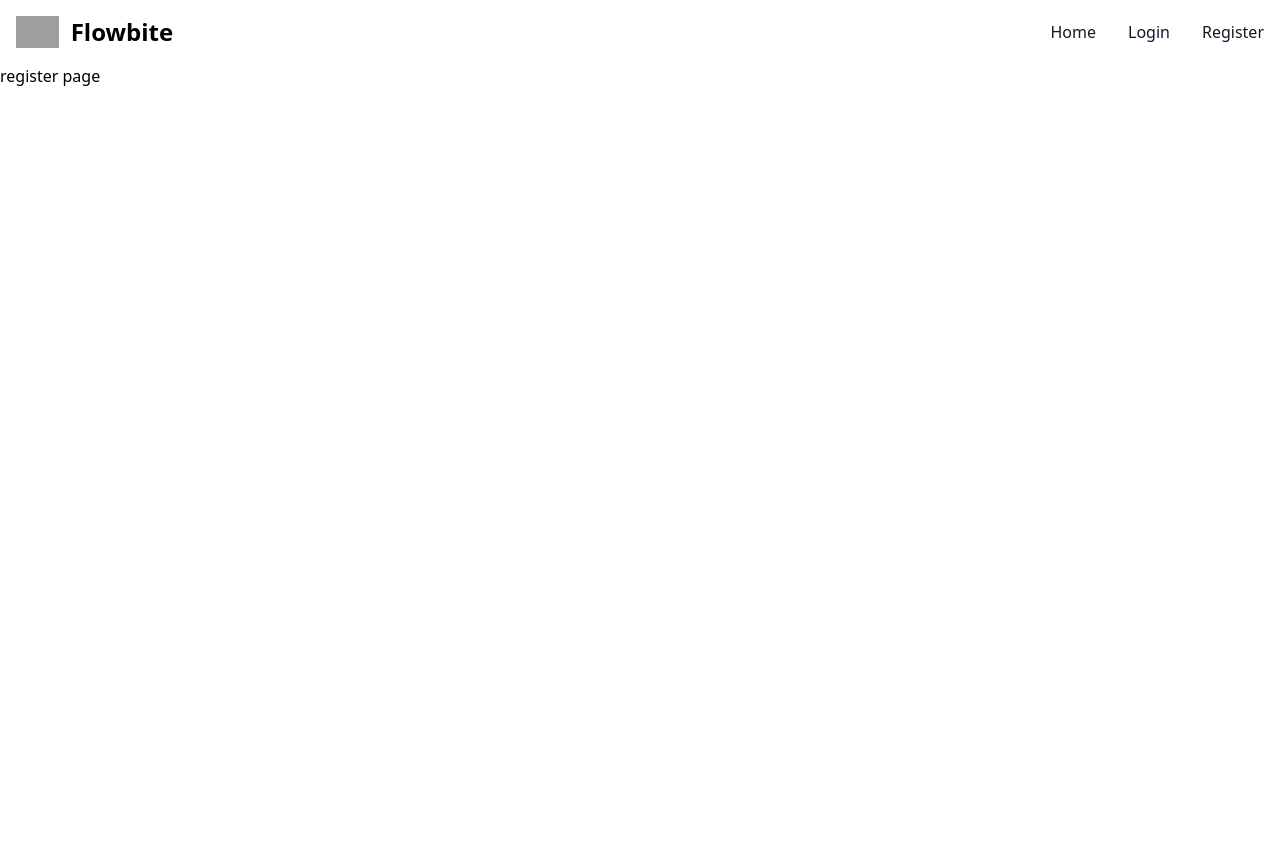
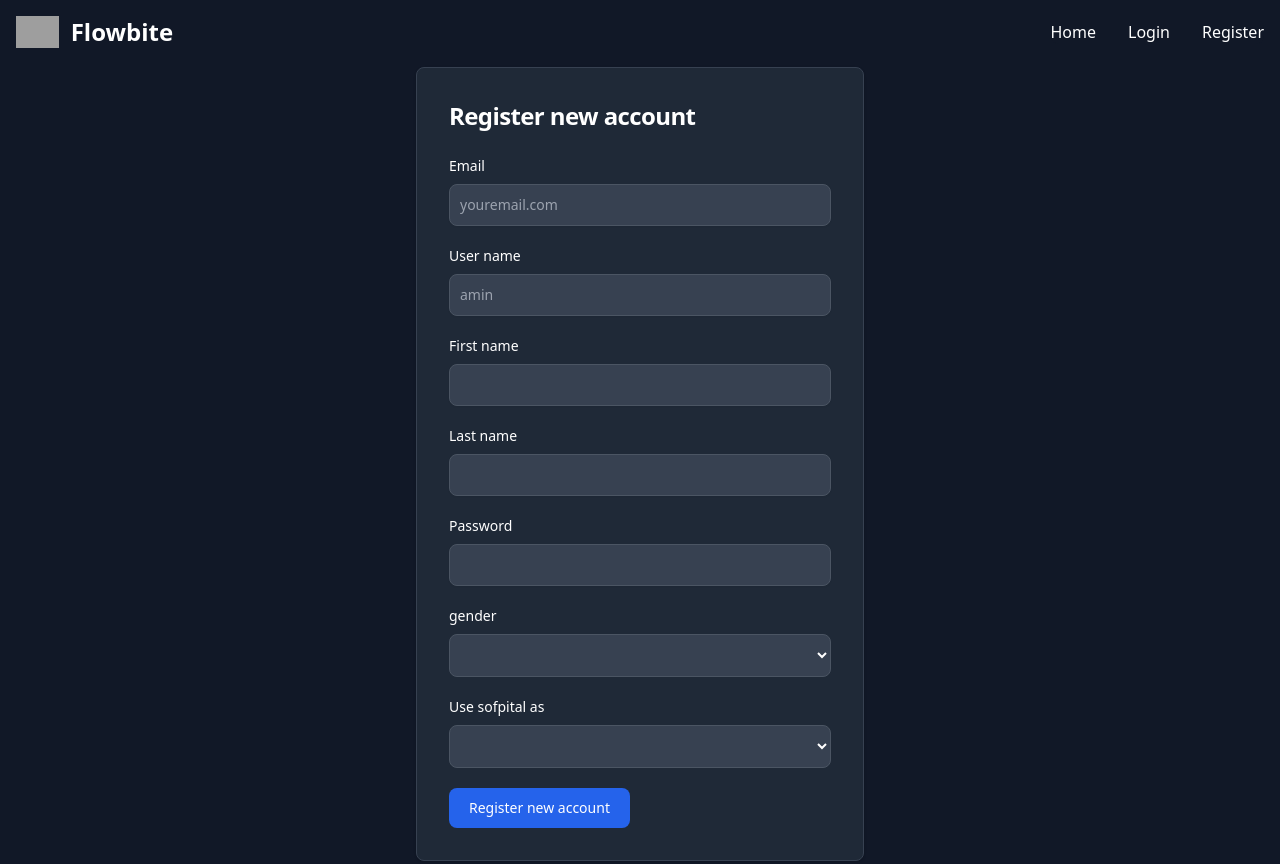
Before and after one commit to louzanizineddine/sofpital, a Vue app in the folder frontend/: page /register in a window 1280 px wide. Before the commit the page ends 800 px from the top, so only its background shows below. Built offline with nearby package versions, Linux system fonts and the light colour scheme; grey boxes are pictures that could not be loaded.

Commit message:
basic register

```diff
--- a/frontend/src/App.vue
+++ b/frontend/src/App.vue
@@ -7,7 +7,7 @@ import Register from './components/Register.vue';
 </script>
 
 <template>
-  <main>
+  <main class="dark">
     <Navbar></Navbar>
     <RouterView></RouterView>
   </main>
--- a/frontend/src/components/Home.vue
+++ b/frontend/src/components/Home.vue
@@ -11,5 +11,7 @@ console.log(user.value);
 </script>
 
 <template>
-    <div>home page</div>
+
+<section class="bg-gray-50 dark:bg-gray-900">
+</section>
 </template>
--- a/frontend/src/components/Login.vue
+++ b/frontend/src/components/Login.vue
@@ -1,20 +1,20 @@
 <script setup>
-
 import { ref } from 'vue'
 import { useRouter } from 'vue-router';
-    console.log('login page')
+
 const router = useRouter();
 const form = ref({
     email: '',
     password: '',
-    })
+});
+
 const HandleLogin = async () => {
     const data = await fetch('http://localhost:8000/api/auth/login', {
         method: 'POST',
         headers: {
-                'Content-Type': 'application/json'
+            'Content-Type': 'application/json',
         },
-            body: JSON.stringify(form.value)
+        body: JSON.stringify(form.value),
     });
     const response = await data.json();
     console.log(response);
@@ -22,32 +22,40 @@
     if (response.status === 'success') {
         router.push({ name: 'Home' });
     }
-    }
+};
 </script>
 
 <template>
-    <form
-        @submit.prevent="HandleLogin"
-         class="max-w-sm mx-auto">
-        <div class="mb-5">
-            <label for="email" class="block mb-2 text-sm font-medium text-gray-900 dark:text-white">Your email</label>
-            <input
-                type="email"
-                id="email"
-                v-model="form.email"
-                class="bg-gray-50 border border-gray-300 text-gray-900 text-sm rounded-lg focus:ring-blue-500 focus:border-blue-500 block w-full p-2.5 dark:bg-gray-700 dark:border-gray-600 dark:placeholder-gray-400 dark:text-white dark:focus:ring-blue-500 dark:focus:border-blue-500"
-                placeholder="name@flowbite.com" required>
+    <section class="bg-gray-50 dark:bg-gray-900">
+        <div class="flex flex-col items-center justify-center px-6 py-8 mx-auto md:h-screen lg:py-0">
+            <div
+                class="w-full bg-white rounded-lg shadow dark:border md:mt-0 sm:max-w-md xl:p-0 dark:bg-gray-800 dark:border-gray-700">
+                <div class="p-6 space-y-4 md:space-y-6 sm:p-8">
+                    <h1 class="text-xl font-bold leading-tight tracking-tight text-gray-900 md:text-2xl dark:text-white">
+                        Sign in to your account
+                    </h1>
+                    <form class="space-y-4 md:space-y-6" @submit.prevent="HandleLogin">
+                        <div>
+                            <label for="email" class="block mb-2 text-sm font-medium text-gray-900 dark:text-white">Your
+                                email</label>
+                            <input type="email" name="email" v-model="form.email" id="email"
+                                class="bg-gray-50 border border-gray-300 text-gray-900 sm:text-sm rounded-lg focus:ring-primary-600 focus:border-primary-600 block w-full p-2.5 dark:bg-gray-700 dark:border-gray-600 dark:placeholder-gray-400 dark:text-white dark:focus:ring-blue-500 dark:focus:border-blue-500"
+                                placeholder="name@company.com" required="">
                         </div>
-        <div class="mb-5">
-            <label for="password" class="block mb-2 text-sm font-medium text-gray-900 dark:text-white">Your password</label>
-            <input
-                type="password"
-                id="password"
-                v-model="form.password"
-                class="bg-gray-50 border border-gray-300 text-gray-900 text-sm rounded-lg focus:ring-blue-500 focus:border-blue-500 block w-full p-2.5 dark:bg-gray-700 dark:border-gray-600 dark:placeholder-gray-400 dark:text-white dark:focus:ring-blue-500 dark:focus:border-blue-500"
-                required>
+                        <div>
+                            <label for="password"
+                                class="block mb-2 text-sm font-medium text-gray-900 dark:text-white">Password</label>
+                            <input type="password" name="password" v-model="form.password" id="password"
+                                placeholder="••••••••"
+                                class="bg-gray-50 border border-gray-300 text-gray-900 sm:text-sm rounded-lg focus:ring-primary-600 focus:border-primary-600 block w-full p-2.5 dark:bg-gray-700 dark:border-gray-600 dark:placeholder-gray-400 dark:text-white dark:focus:ring-blue-500 dark:focus:border-blue-500"
+                                required="">
                         </div>
                         <button type="submit"
-            class="text-white bg-blue-700 hover:bg-blue-800 focus:ring-4 focus:outline-none focus:ring-blue-300 font-medium rounded-lg text-sm w-full sm:w-auto px-5 py-2.5 text-center dark:bg-blue-600 dark:hover:bg-blue-700 dark:focus:ring-blue-800">Submit</button>
+                            class="w-full text-white bg-primary-600 hover:bg-primary-700 focus:ring-4 focus:outline-none focus:ring-primary-300 font-medium rounded-lg text-sm px-5 py-2.5 text-center dark:bg-primary-600 dark:hover:bg-primary-700 dark:focus:ring-primary-800">Sign
+                            in</button>
                     </form>
+                </div>
+            </div>
+        </div>
+    </section>
 </template>
--- a/frontend/src/components/Register.vue
+++ b/frontend/src/components/Register.vue
@@ -1,3 +1,131 @@
+<script setup>
+    import { ref } from 'vue'
+    import { useRouter } from 'vue-router';
+
+    const router = useRouter();
+
+    const form = ref({
+        email: '',
+        password: '',
+        username: '',
+        first_name: '',
+        last_name: '',
+        gender: '',
+        role: '',
+    });
+
+    const handleRegister = async () => {
+        const data = await fetch('http://localhost:8000/api/auth/signup', {
+            method: 'POST',
+            headers: {
+                'Content-Type': 'application/json',
+            },
+            body: JSON.stringify(form.value),
+        });
+        const response = await data.json();
+        console.log(response);
+
+        if (response.status === 'success') {
+            router.push({ name: 'Login' });
+        }
+    };
+</script>
+
+
 <template>
-    register page
-</template>
+    <section class="bg-gray-50 dark:bg-gray-900">
+        <div class="flex flex-col items-center justify-center px-6 py-8 mx-auto md:h-screen lg:py-0">
+            <div
+                class="w-full bg-white rounded-lg shadow dark:border md:mt-0 sm:max-w-md xl:p-0 dark:bg-gray-800 dark:border-gray-700">
+                <div class="p-6 space-y-4 md:space-y-6 sm:p-8">
+                    <h1 class="text-xl font-bold leading-tight tracking-tight text-gray-900 md:text-2xl dark:text-white">
+                        Register new account
+                    </h1>
+                    <form class="max-w-sm mx-auto" @submit.prevent="handleRegister">
+                        <div class="mb-5">
+                            <label
+                                for="email"
+                                class="block mb-2 text-sm font-medium text-gray-900 dark:text-white">Email</label>
+                                <input
+                                type="email"
+                                id="email"
+                                v-model="form.email"
+                                class="shadow-sm bg-gray-50 border border-gray-300 text-gray-900 text-sm rounded-lg focus:ring-blue-500 focus:border-blue-500 block w-full p-2.5 dark:bg-gray-700 dark:border-gray-600 dark:placeholder-gray-400 dark:text-white dark:focus:ring-blue-500 dark:focus:border-blue-500 dark:shadow-sm-light"
+                                placeholder="youremail.com" required>
+                        </div>
+                        <div class="mb-5">
+                            <label for="username" class="block mb-2 text-sm font-medium text-gray-900 dark:text-white">User
+                                name</label>
+                            <input
+                                type="username"
+                                id="username"
+                                v-model="form.username"
+                                class="shadow-sm bg-gray-50 border border-gray-300 text-gray-900 text-sm rounded-lg focus:ring-blue-500 focus:border-blue-500 block w-full p-2.5 dark:bg-gray-700 dark:border-gray-600 dark:placeholder-gray-400 dark:text-white dark:focus:ring-blue-500 dark:focus:border-blue-500 dark:shadow-sm-light"
+                                placeholder="amin" required>
+                        </div>
+                        <div class="mb-5">
+                            <label for="firstname"
+                                class="block mb-2 text-sm font-medium text-gray-900 dark:text-white">First
+                                name</label>
+                            <input
+                                type="firstname"
+                                id="firstname"
+                                v-model="form.first_name"
+                                class="shadow-sm bg-gray-50 border border-gray-300 text-gray-900 text-sm rounded-lg focus:ring-blue-500 focus:border-blue-500 block w-full p-2.5 dark:bg-gray-700 dark:border-gray-600 dark:placeholder-gray-400 dark:text-white dark:focus:ring-blue-500 dark:focus:border-blue-500 dark:shadow-sm-light"
+                                placeholder="" required>
+                        </div>
+
+                        <div class="mb-5">
+                            <label for="lastname" class="block mb-2 text-sm font-medium text-gray-900 dark:text-white">Last
+                                name</label>
+                            <input
+                                type="lastname"
+                                id="lastname"
+                                v-model="form.last_name"
+                                class="shadow-sm bg-gray-50 border border-gray-300 text-gray-900 text-sm rounded-lg focus:ring-blue-500 focus:border-blue-500 block w-full p-2.5 dark:bg-gray-700 dark:border-gray-600 dark:placeholder-gray-400 dark:text-white dark:focus:ring-blue-500 dark:focus:border-blue-500 dark:shadow-sm-light"
+                                placeholder="" required>
+                        </div>
+                        <div class="mb-5">
+                            <label for="password"
+                                class="block mb-2 text-sm font-medium text-gray-900 dark:text-white">Password</label>
+                            <input type="password" id="password"
+                                v-model="form.password"
+                                class="shadow-sm bg-gray-50 border border-gray-300 text-gray-900 text-sm rounded-lg focus:ring-blue-500 focus:border-blue-500 block w-full p-2.5 dark:bg-gray-700 dark:border-gray-600 dark:placeholder-gray-400 dark:text-white dark:focus:ring-blue-500 dark:focus:border-blue-500 dark:shadow-sm-light"
+                                required>
+                        </div>
+                        <div class="mb-5">
+
+                            <label for="gender"
+                                class="block mb-2 text-sm font-medium text-gray-900 dark:text-white">gender</label>
+                            <select id="gender"
+                                v-model="form.gender"
+                                class="bg-gray-50 border border-gray-300 text-gray-900 text-sm rounded-lg focus:ring-blue-500 focus:border-blue-500 block w-full p-2.5 dark:bg-gray-700 dark:border-gray-600 dark:placeholder-gray-400 dark:text-white dark:focus:ring-blue-500 dark:focus:border-blue-500">
+
+                                <option>male</option>
+                                <option>female</option>
+                            </select>
+                        </div>
+
+                        <div class="mb-5">
+
+                            <label for="role" class="block mb-2 text-sm font-medium text-gray-900 dark:text-white">Use
+                                sofpital
+                                as</label>
+                            <select id="role"
+                                v-model="form.role"
+                                class="bg-gray-50 border border-gray-300 text-gray-900 text-sm rounded-lg focus:ring-blue-500 focus:border-blue-500 block w-full p-2.5 dark:bg-gray-700 dark:border-gray-600 dark:placeholder-gray-400 dark:text-white dark:focus:ring-blue-500 dark:focus:border-blue-500">
+
+                                <option>learner</option>
+                                <option>tutor</option>
+                            </select>
+                        </div>
+
+
+                        <button type="submit"
+                            class="text-white bg-blue-700 hover:bg-blue-800 focus:ring-4 focus:outline-none focus:ring-blue-300 font-medium rounded-lg text-sm px-5 py-2.5 text-center dark:bg-blue-600 dark:hover:bg-blue-700 dark:focus:ring-blue-800">Register
+                            new account</button>
+                </form>
+            </div>
+        </div>
+    </div>
+</section></template>
--- a/frontend/tailwind.config.js
+++ b/frontend/tailwind.config.js
@@ -1,5 +1,6 @@
 /** @type {import('tailwindcss').Config} */
 export default {
+  darkMode: 'class',
   content: [
     "./index.html",
     "./src/**/*.{vue,js,ts,jsx,tsx}"
```
Also changed, not shown: 1 other file (tests, documents, lock files or other folders). Lines whose indentation alone changed are shown as unchanged.
